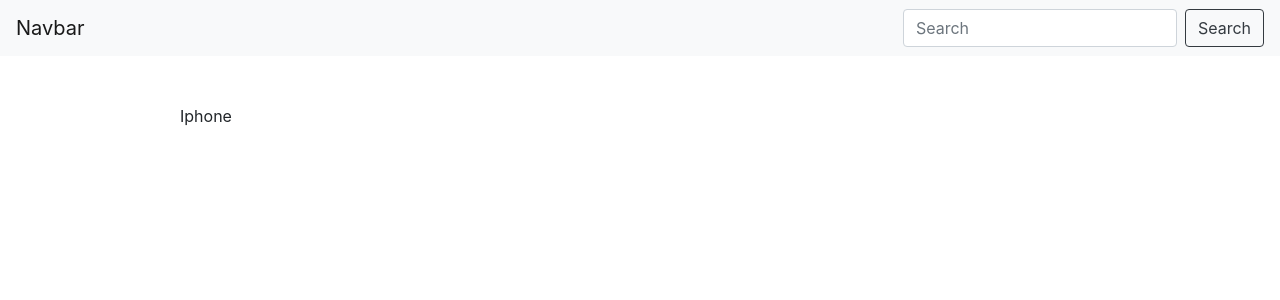
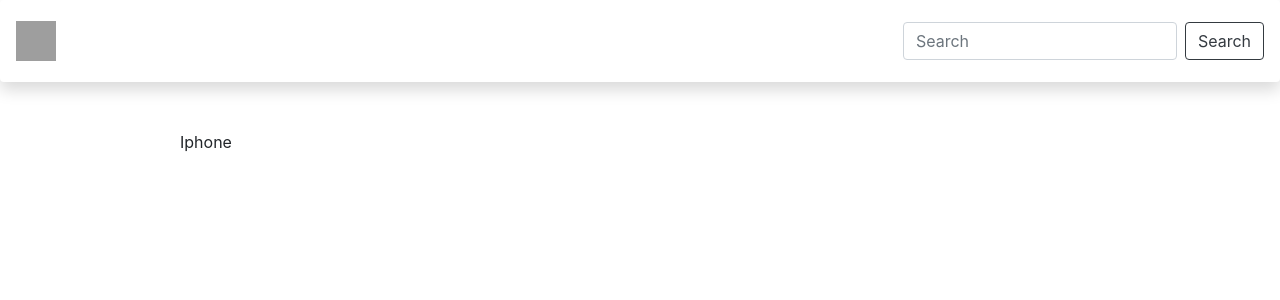
Before and after one commit to baclpack/new_26.07.2019, a Django app: page /category/ in a window 1280 px wide. Shown: the top 300 px of the page. Run offline with Django 3.2, Linux system fonts and the light colour scheme; data comes from the database, SQL or seed files in the repository; both versions use the stored data as it was after the commit; some libraries are stand-ins or nearby versions; grey boxes are pictures that could not be loaded.

Commit message:
07.27_05:30

```diff
--- a/templates/base.html
+++ b/templates/base.html
@@ -15,12 +15,12 @@
 
 <body>
 
-    <nav class="navbar navbar-expand-lg navbar-light bg-light">
+    <nav class="navbar navbar-expand-lg navbar-light bg-light shadow p-3 mb-5 bg-white rounded">
         <button class="navbar-toggler" type="button" data-toggle="collapse" data-target="#navbarTogglerDemo03"
             aria-controls="navbarTogglerDemo03" aria-expanded="false" aria-label="Toggle navigation">
             <span class="navbar-toggler-icon"></span>
         </button>
-        <a class="navbar-brand" href="/">Navbar</a>
+        <a class="navbar-brand" href="/"><img src="http://icons.iconarchive.com/icons/fps.hu/free-christmas-flat-circle/512/home-icon.png" width="40" height="40" alt=""></a>
 
         <div class="collapse navbar-collapse" id="navbarTogglerDemo03">
             <ul class="navbar-nav mr-auto mt-2 mt-lg-0">
```
Also changed, not shown: db.sqlite3, media/Phone/Phone.png (added), media/a_laptop/a_laptop.png (added), media/iphone_5/iphone_5.png (added).
